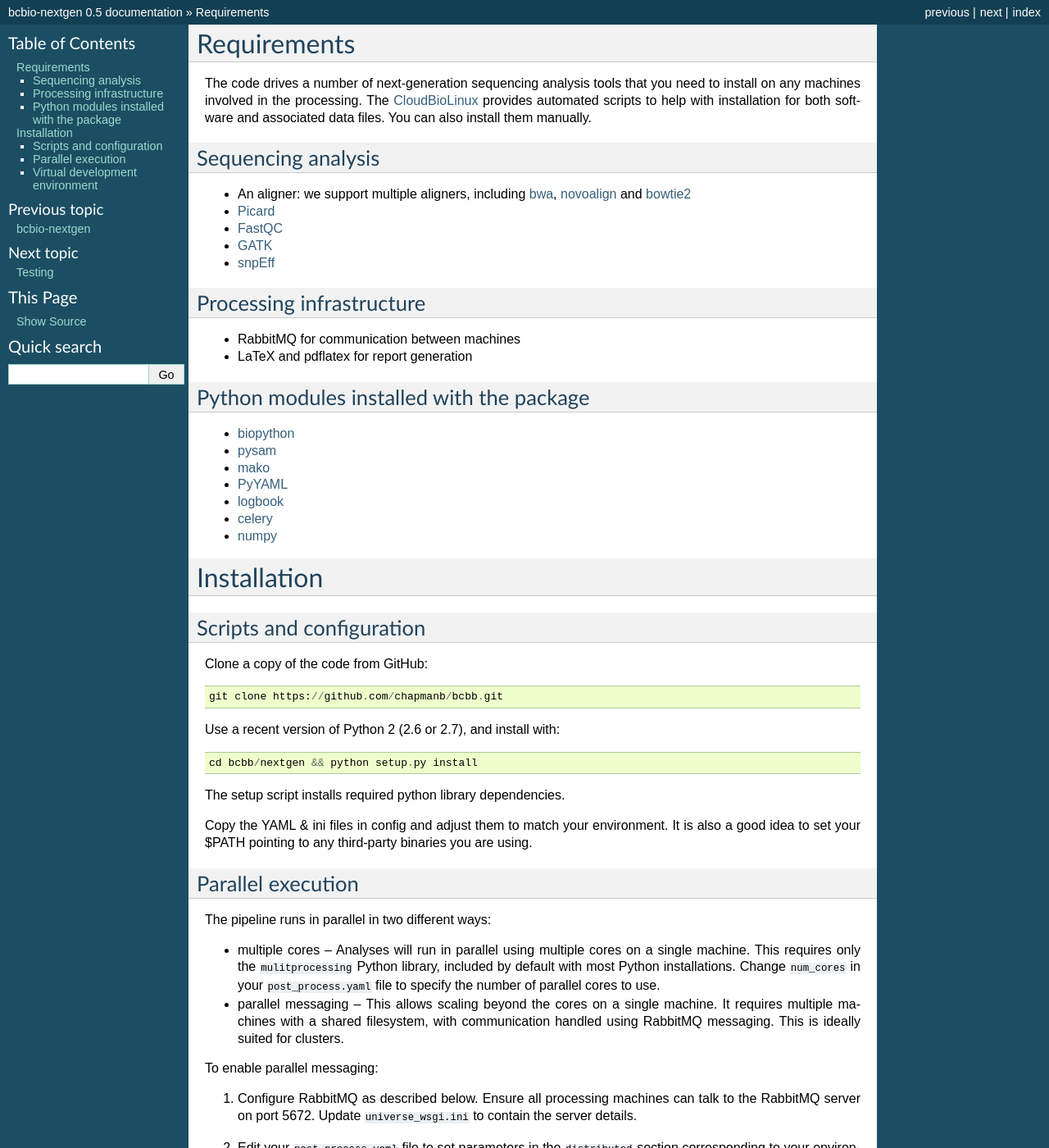
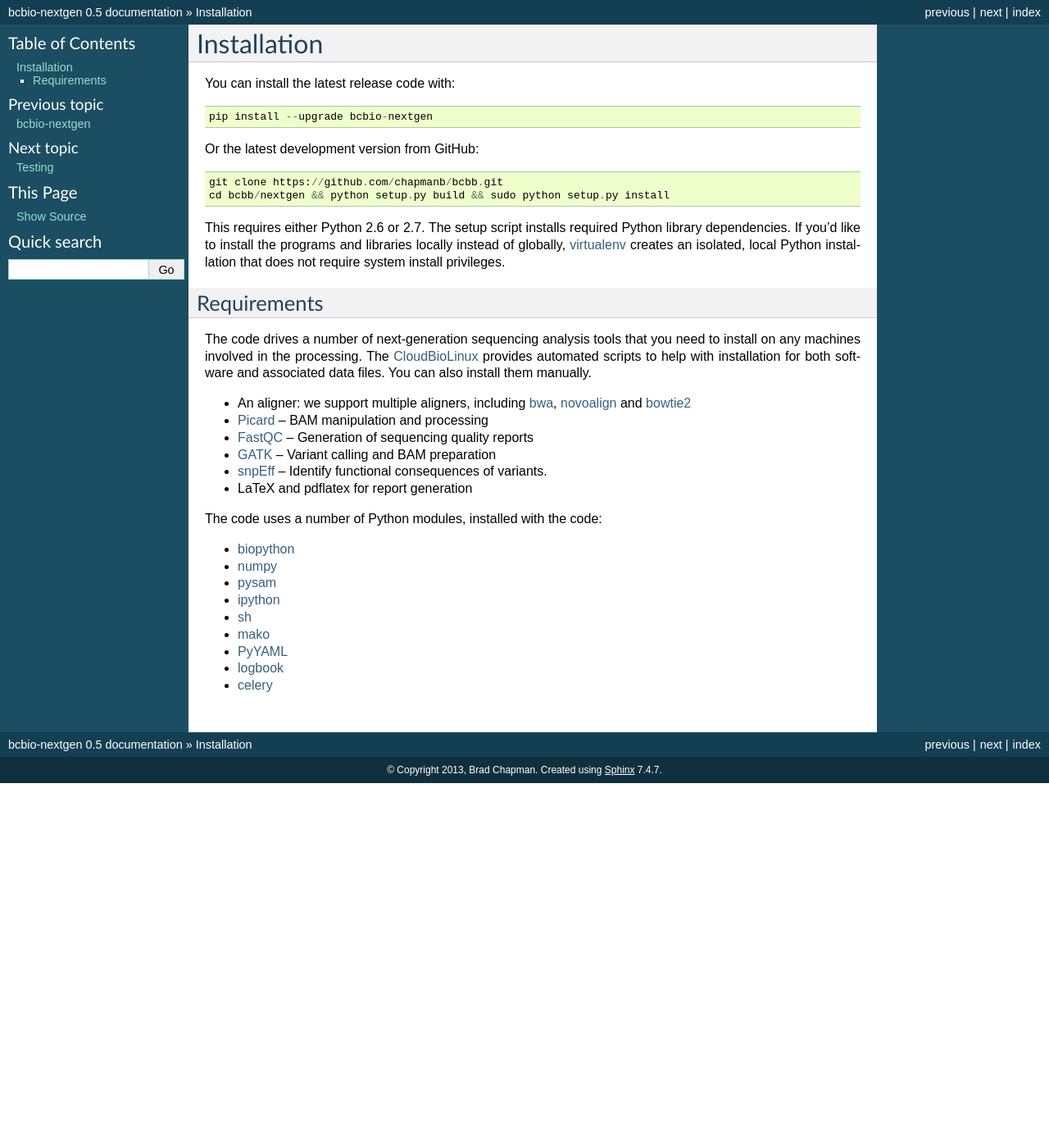
Before and after one commit to chapmanb/bcbb, a Sphinx documentation site: the page built from nextgen/docs/contents/installation.rst, in a window 1280 px wide and 1400 px high. Shown: the whole window at 82% size. Built offline with Sphinx 7.4.7, drawn with Linux system fonts in a browser that asks for light colours; some of the changed text lies outside the part shown.

Commit message:
Provide documentation for IPython setup. General cleanup and reorganization of docs

```diff
--- a/nextgen/docs/contents/installation.rst
+++ b/nextgen/docs/contents/installation.rst
@@ -1,5 +1,23 @@
+Installation
+------------
+
+You can install the latest release code with::
+
+      pip install --upgrade bcbio-nextgen
+
+Or the latest development version from GitHub::
+
+      git clone https://github.com/chapmanb/bcbb.git
+      cd bcbb/nextgen && python setup.py build && sudo python setup.py install
+
+This requires either Python 2.6 or 2.7. The setup script installs
+required Python library dependencies. If you'd like to install the
+programs and libraries locally instead of globally, `virtualenv`_
+creates an isolated, local Python installation that does not require
+system install privileges.
+
 Requirements
-------------
+~~~~~~~~~~~~
 
 The code drives a number of next-generation sequencing analysis tools
 that you need to install on any machines involved in the processing. The
@@ -7,102 +25,25 @@ that you need to install on any machines involved in the processing. The
 for both software and associated data files. You can also install them
 manually.
 
-Sequencing analysis
-~~~~~~~~~~~~~~~~~~~
-
 -  An aligner: we support multiple aligners, including `bwa`_,
    `novoalign`_ and `bowtie2`_
--  `Picard`_
--  `FastQC`_
--  `GATK`_
--  `snpEff`_
-
-Processing infrastructure
-~~~~~~~~~~~~~~~~~~~~~~~~~
-
--  RabbitMQ for communication between machines
+-  `Picard`_ -- BAM manipulation and processing
+-  `FastQC`_ -- Generation of sequencing quality reports
+-  `GATK`_ -- Variant calling and BAM preparation
+-  `snpEff`_ -- Identify functional consequences of variants.
 -  LaTeX and pdflatex for report generation
 
-Python modules installed with the package
-~~~~~~~~~~~~~~~~~~~~~~~~~~~~~~~~~~~~~~~~~
+The code uses a number of Python modules, installed with the code:
 
 -  `biopython`_
+-  `numpy`_
 -  `pysam`_
+-  `ipython`_
+-  `sh`_
 -  `mako`_
 -  `PyYAML`_
 -  `logbook`_
 -  `celery`_
--  `numpy`_
-
-Installation
-------------
-
-Scripts and configuration
-~~~~~~~~~~~~~~~~~~~~~~~~~
-
-Clone a copy of the code from GitHub:
-
-::
-
-      git clone https://github.com/chapmanb/bcbb.git
-
-Use a recent version of Python 2 (2.6 or 2.7), and install with:
-
-::
-
-      cd bcbb/nextgen && python setup.py install
-
-The setup script installs required python library dependencies.
-
-Copy the YAML & ini files in config and adjust them to match your
-environment. It is also a good idea to set your $PATH pointing to any
-third-party binaries you are using.
-
-Parallel execution
-~~~~~~~~~~~~~~~~~~
-
-The pipeline runs in parallel in two different ways:
-
--  multiple cores -- Analyses will run in parallel using multiple cores
-   on a single machine. This requires only the ``mulitprocessing``
-   Python library, included by default with most Python installations.
-   Change ``num_cores`` in your ``post_process.yaml`` file to specify
-   the number of parallel cores to use.
-
--  parallel messaging -- This allows scaling beyond the cores on a
-   single machine. It requires multiple machines with a shared
-   filesystem, with communication handled using RabbitMQ messaging. This
-   is ideally suited for clusters.
-
-To enable parallel messaging:
-
-1. Configure RabbitMQ as described below. Ensure all processing machines
-   can talk to the RabbitMQ server on port 5672. Update
-   ``universe_wsgi.ini`` to contain the server details.
-
-2. Edit your ``post_process.yaml`` file to set parameters in the
-   ``distributed`` section corresponding to your environment: this
-   includes the type of cluster management and arguments to start jobs.
-
-3. Run ``bcbio_nextgen.py`` with parameters for a distributed cluster
-   environment. It takes care of starting worker nodes, running the
-   processing, and then cleaning up after jobs:
-
-   bcbio\_nextgen.py post\_process.yaml flowcell\_dir run\_info.yaml -t
-   messaging -n 20
-
-Virtual development environment
-~~~~~~~~~~~~~~~~~~~~~~~~~~~~~~~
-
-The installation instructions assume that you have full root access to
-install python modules and packages (production environment). If this is
-not the case, you may want to install a python VirtualEnv and other
-tools automatically on your $HOME to ease your development needs using
-the following script:
-
-::
-
-        wget https://bitbucket.org/brainstorm/custom_env/raw/1cd4f4ae27d5/pyHost.sh && ./pyHost.sh
 
 .. _bwa: http://bio-bwa.sourceforge.net/
 .. _bowtie2: http://bowtie-bio.sourceforge.net/bowtie2/index.shtml
@@ -119,3 +60,6 @@ the following script:
 .. _celery: http://celeryproject.org/
 .. _numpy: http://www.numpy.org/
 .. _CloudBioLinux: http://cloudbiolinux.org
+.. _virtualenv: http://www.virtualenv.org/en/latest/
+.. _ipython: http://ipython.org/
+.. _sh: http://amoffat.github.com/sh/
--- a/nextgen/docs/contents/testing.rst
+++ b/nextgen/docs/contents/testing.rst
@@ -26,11 +26,8 @@ for the tests for your environment:
    point to installed software in non-standard locations. Change the
    num\_cores parameter to test multiple processor and parallel
    execution.
--  ``tests/data/automated/universe_wsgi.ini`` -- Defines the location of
-   the RabbitMQ server for messaging based parallel execution during
-   tests.
 -  ``tests/data/automated/run_info.yaml`` -- Change the ``analysis``
-   variable can to 'Standard' if SNP calling is not required in your
+   variable can to 'Standard' if variant calling is not required in your
    environment. This will run a smaller pipeline of alignment and
    analysis.
 
--- a/nextgen/docs/index.rst
+++ b/nextgen/docs/index.rst
@@ -16,7 +17,7 @@ Contents:
    contents/installation
    contents/testing
    contents/configuration
-   contents/rabbitmq
+   contents/parallel
    contents/internals
 
 
```
Also changed, not shown: other parts of nextgen/docs/index.rst (+2 -1 lines), nextgen/docs/contents/parallel.rst (added, +125 -0 lines), nextgen/docs/contents/rabbitmq.rst (deleted, +0 -65 lines), nextgen/README.md.
